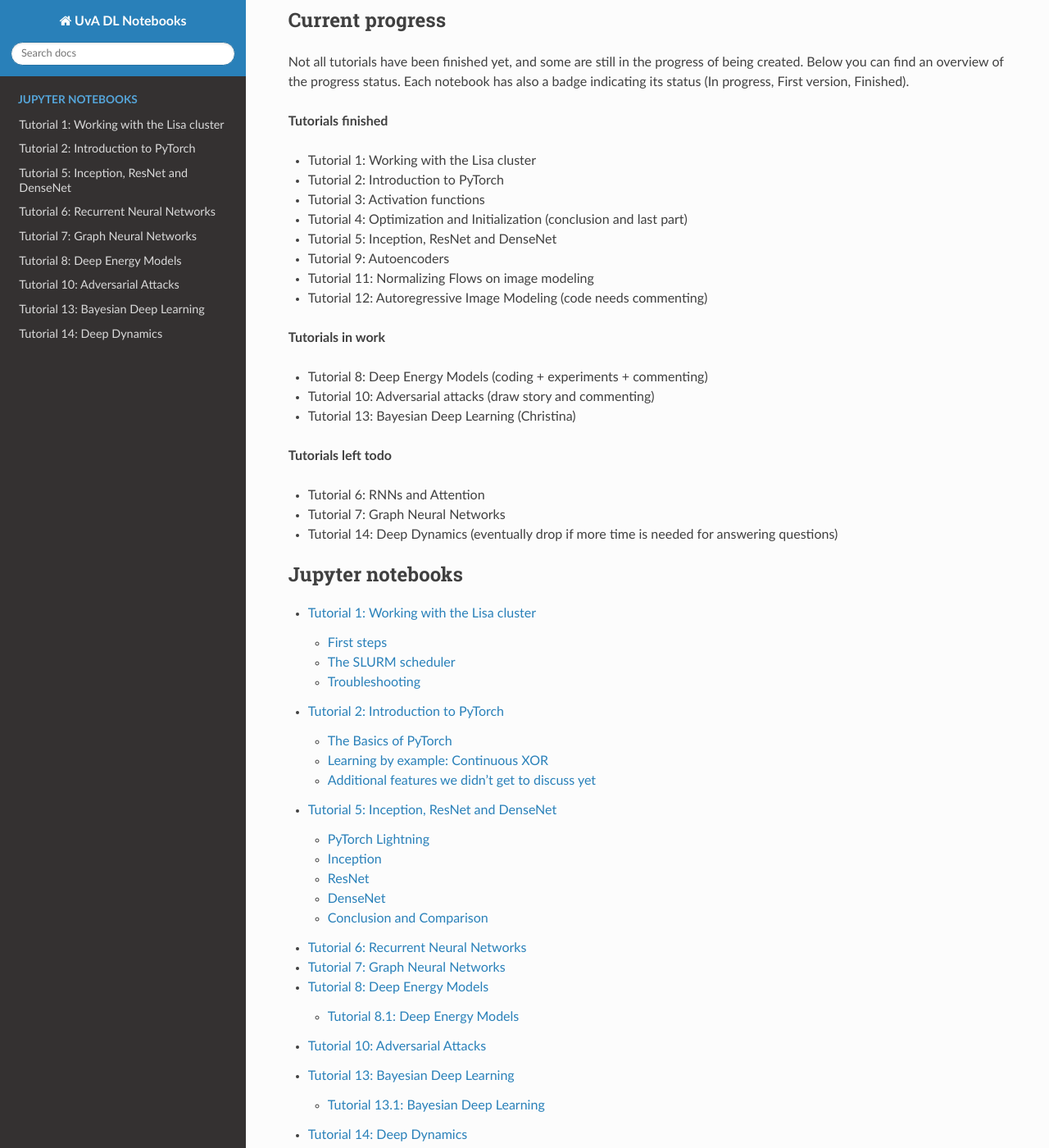
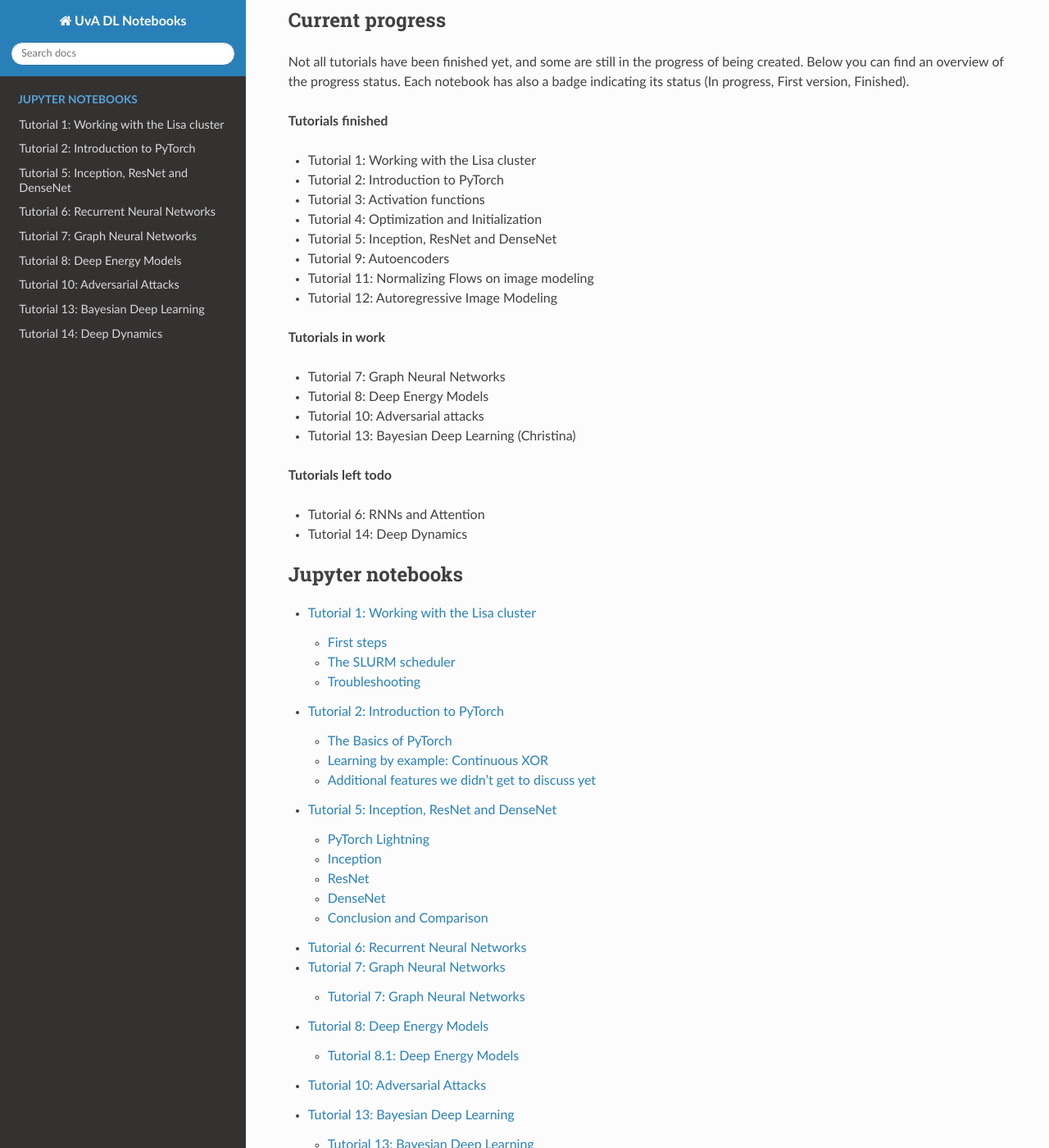
Before and after one commit to phlippe/uvadlc_notebooks, a Sphinx documentation site: the page built from docs/index.rst, in a window 1280 px wide and 1400 px high, scrolled down 2462 px. Shown: the whole window at 82% size. Built offline with Sphinx 7.4.7 and the Read the Docs theme 2.0.0, drawn with Linux system fonts in a browser that asks for light colours; pages that are not in the unit, such as notebooks, are missing from menus.

Commit message:
Outlining Tutorial 7, small changes on other unfinished tutorials

```diff
--- a/docs/index.rst
+++ b/docs/index.rst
@@ -108,23 +108,23 @@
 - Tutorial 1: Working with the Lisa cluster
 - Tutorial 2: Introduction to PyTorch
 - Tutorial 3: Activation functions
-- Tutorial 4: Optimization and Initialization (conclusion and last part)
+- Tutorial 4: Optimization and Initialization
 - Tutorial 5: Inception, ResNet and DenseNet
 - Tutorial 9: Autoencoders
 - Tutorial 11: Normalizing Flows on image modeling
-- Tutorial 12: Autoregressive Image Modeling (code needs commenting)
+- Tutorial 12: Autoregressive Image Modeling
 
 **Tutorials in work**
 
-- Tutorial 8: Deep Energy Models (coding + experiments + commenting)
-- Tutorial 10: Adversarial attacks (draw story and commenting)
+- Tutorial 7: Graph Neural Networks
+- Tutorial 8: Deep Energy Models
+- Tutorial 10: Adversarial attacks
 - Tutorial 13: Bayesian Deep Learning (Christina)
 
 **Tutorials left todo**
 
 - Tutorial 6: RNNs and Attention
-- Tutorial 7: Graph Neural Networks
-- Tutorial 14: Deep Dynamics (eventually drop if more time is needed for answering questions)
+- Tutorial 14: Deep Dynamics
 
 
 .. toctree::
```
Also changed, not shown: docs/tutorial7.rst (+7 -1 lines), docs/tutorial_notebooks/tutorial13/Bayesian_Deep_Learning.ipynb, docs/tutorial_notebooks/tutorial7/GNN_overview.ipynb (added), docs/tutorial_notebooks/tutorial8/Deep_Energy_Models.ipynb.
